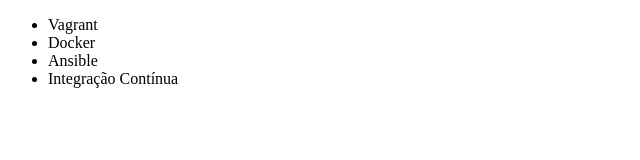
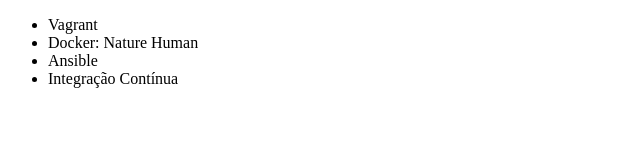
Before and after one commit to Visrepo/Exercise-Alura, a plain HTML site: page index.html in a window 1280 px wide. Shown: the full height of the page, 0-640 px from the left. Drawn offline with Linux system fonts and the light colour scheme.

Commit message:
Nature Human

```diff
--- a/index.html
+++ b/index.html
@@ -7,7 +7,7 @@
 <body>
     <ul>
         <li>Vagrant</li>
-        <li>Docker</li>
+        <li>Docker: Nature Human</li>
         <li>Ansible</li>
         <li>Integração Contínua</li>
     </ul>
```
